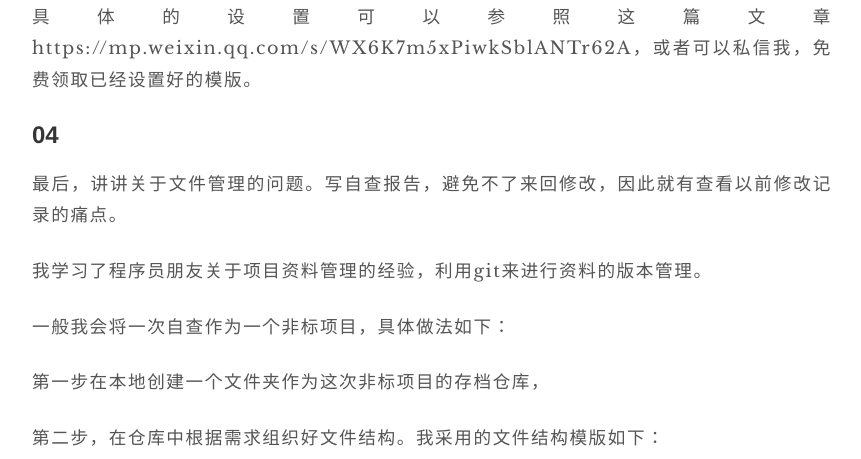
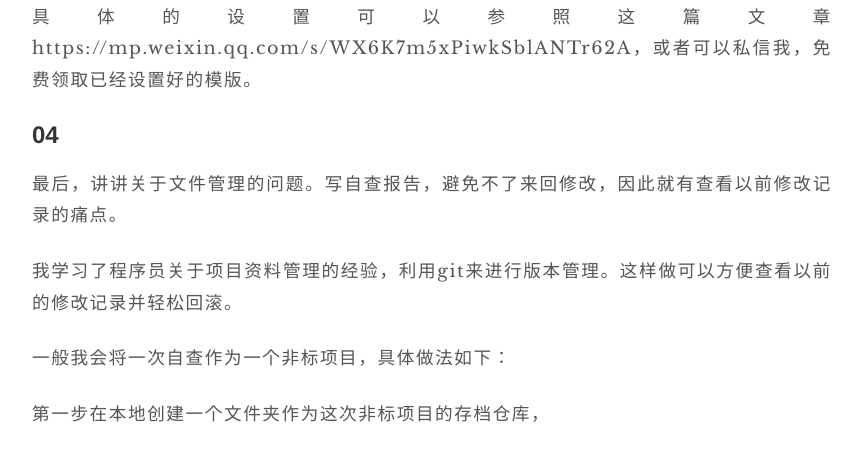
Before and after one commit to ethan-hu-hu/ethan-hu-hu.github.io, a Jekyll site: the page built from _posts/Post/2024-09-26-税务自查｜如何撰写自查报告（模版）.md, in a window 1280 px wide and 1400 px high, scrolled down 3419 px. Shown: the top 459 px of the window, without its empty margins (208-1069 px from the left). Built offline with Jekyll 4.4.1, drawn with Linux system fonts in a browser that asks for light colours; comment, search, counter and statistics services are not loaded; some of the changed text lies outside the part shown; grey boxes are pictures that could not be loaded.

Commit message:
Update 2024-09-26-税务自查｜如何撰写自查报告（模版）.md

```diff
--- a/_posts/Post/2024-09-26-税务自查｜如何撰写自查报告（模版）.md
+++ b/_posts/Post/2024-09-26-税务自查｜如何撰写自查报告（模版）.md
@@ -73,16 +73,18 @@ excerpt_separator: <!--more-->
 1. 标题用2号小标宋体字，多行居中排布；回行时，做到词意完整，排列对称，长短适宜，间距恰当；
 2. 主送机关，在标题下空一行位置，居左顶格，回行时仍顶格，最后一个机关名称后标全角冒号；
 3. 正文部分，用3号仿宋体，编排在主送机关名称下一行，每个自然段左空二字，回行顶格。
-3. 文中结构序数依次用“一、”“（一）”“1.”“（1）标注；第一层序数用黑字体不加粗，第二层用楷体加粗，第三层和第四层用仿宋体标注。
-3. 附件，在正文下空一行左空二字编排“附件”二字，后标全角冒号和附件名称。如有多个附件，使用阿拉伯数字标注附件顺序号（例如“附件：1.XXXXX”）；附件名称后不加标点符号。
+4. 文中结构序数依次用“一、”“（一）”“1.”“（1）标注；第一层序数用黑字体不加粗，第二层用楷体加粗，第三层和第四层用仿宋体标注。
+5. 附件，在正文下空一行左空二字编排“附件”二字，后标全角冒号和附件名称。如有多个附件，使用阿拉伯数字标注附件顺序号（例如“附件：1.XXXXX”）；附件名称后不加标点符号。
 
 具体的设置可以参照这篇文章https://mp.weixin.qq.com/s/WX6K7m5xPiwkSblANTr62A，或者可以私信我，免费领取已经设置好的模版。
+
+
 
 ## 04
 
 最后，讲讲关于文件管理的问题。写自查报告，避免不了来回修改，因此就有查看以前修改记录的痛点。
 
-我学习了程序员朋友关于项目资料管理的经验，利用git来进行资料的版本管理。
+我学习了程序员关于项目资料管理的经验，利用git来进行版本管理。这样做可以方便查看以前的修改记录并轻松回滚。
 
 一般我会将一次自查作为一个非标项目，具体做法如下：
 
@@ -94,6 +96,16 @@ excerpt_separator: <!--more-->
 
 主要分为四个目录，每个目录各有其作用。
 
-第三步，将整个文件夹上传到github。
+第三步，将整个文件夹上传至github。
 
-第四步，修改后提交修改。
+第四步，仓库中有文件变动都可以提交修改，上传网端。
+
+第五步，查看历史修改记录。我一般是在github客户端查看历史修改记录，如果需要回滚也很方便。
+
+![image-20240927081945363](/Users/danding/Library/Application Support/typora-user-images/image-20240927081945363.png)
+
+
+
+本文只做简单阐述，这只是个人的使用习惯，每个人都可以根据自己的需求来进行管理。
+
+、、、、、、
```
